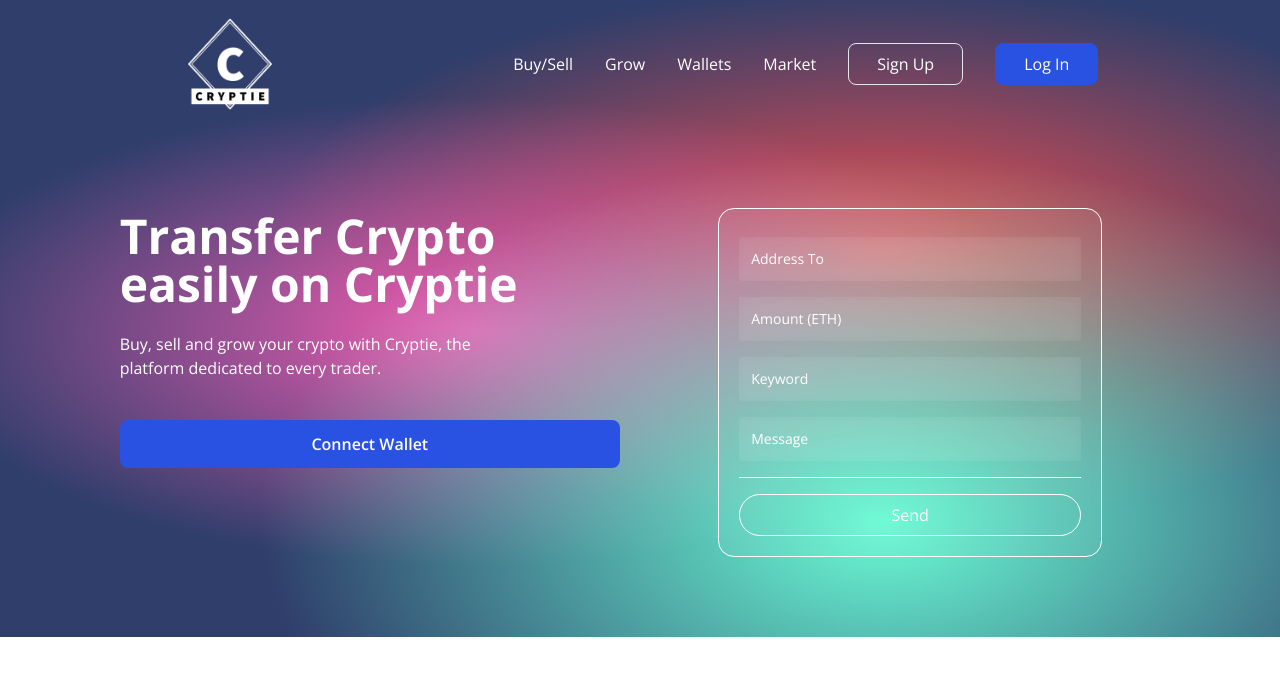
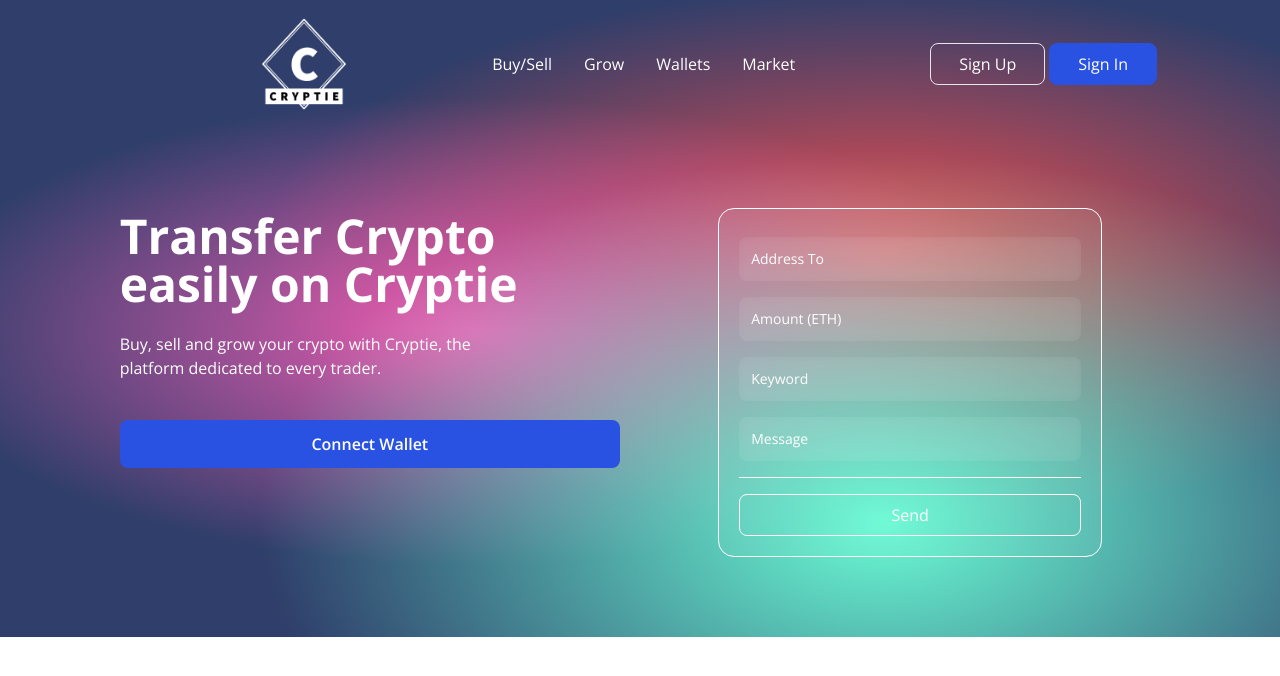
Before and after one commit to baabashinelle/Cryptie, a React (Vite) app in the folder client/: page / in a window 1280 px wide. Shown: the top 676 px of the page. Built offline with nearby package versions, Linux system fonts and the light colour scheme.

Commit message:
change alignment of navbar elements

```diff
--- a/client/src/components/Navbar.jsx
+++ b/client/src/components/Navbar.jsx
@@ -10,21 +10,23 @@ const NavbarItem = ({ title, classProps }) => {
 const Navbar = () => {
   const [toggleMenu, setToggleMenu] = React.useState(false);
   return (
-    <nav className="w-full flex md:justify-center justify-between items-center">
+    <nav className="w-full flex  justify-between items-center">
       <div className="md:flex-[0.5] flex-initial justify-center items-center">
-        <img src={logo} alt="cryptie-logo" className="w-32 cursor-pointer" />
+        <img src={logo} alt="cryptie-logo" className="w-32 cursor-pointer ml-[15rem]" />
       </div>
       <ul className="text-white md:flex hidden list-none flex-row justify-between items-center flex-initial">
         {["Buy/Sell", "Grow", "Wallets", "Market"].map((item, index) => (
           <NavbarItem key={item + index} title={item} />
         ))}
-        <li className="bg-transparent border-[1px] py-2 px-7 mx-4 rounded-lg cursor-pointer hover:bg-[#2952e3] hover:border-[#2952e3]">
+      </ul>
+      <div className="flex list-none text-white">
+        <li className="bg-transparent border-[1px] py-2 px-7  rounded-lg cursor-pointer hover:bg-[#2952e3] hover:border-[#2952e3]">
           Sign Up
         </li>
-        <li className="bg-[#2952e3] border-[1px] border-[#2952e3] py-2 px-7 mx-4 rounded-lg cursor-pointer hover:bg-transparent hover:border-[#fff]">
-          Log In
+        <li className="bg-[#2952e3] border-[1px] border-[#2952e3] py-2 px-7 mx-1 rounded-lg cursor-pointer hover:bg-transparent hover:border-[#fff]">
+          Sign In
         </li>
-      </ul>
+      </div>
       <div className="flex relative">
         {!toggleMenu && (
           <HiMenuAlt4
--- a/client/src/components/Welcome.jsx
+++ b/client/src/components/Welcome.jsx
@@ -10,7 +10,7 @@ const Input = ({ placeholder, name, type, value, handleChange }) => (
     step="0.0001"
     value={value}
     onChange={(e) => handleChange(e, name)}
-    className="my-2 w-full rounded-sm p-3 outline-none text-white border-none text-sm white-glassmorphism inp-placeholder"
+    className="my-2 w-full rounded-lg p-3 outline-none text-white border-none text-sm white-glassmorphism inp-placeholder"
   ></input>
 );
 
@@ -92,7 +92,7 @@ const Welcome = () => {
               <button
                 type="button"
                 onClick={handleSubmit}
-                className="text-white w-full mt-2 border-[1px] p-2 border-[#fff] rounded-full cursor-pointer"
+                className="text-white w-full mt-2 border-[1px] p-2 border-[#fff] rounded-lg cursor-pointer"
               >
                 Send
               </button>
```
